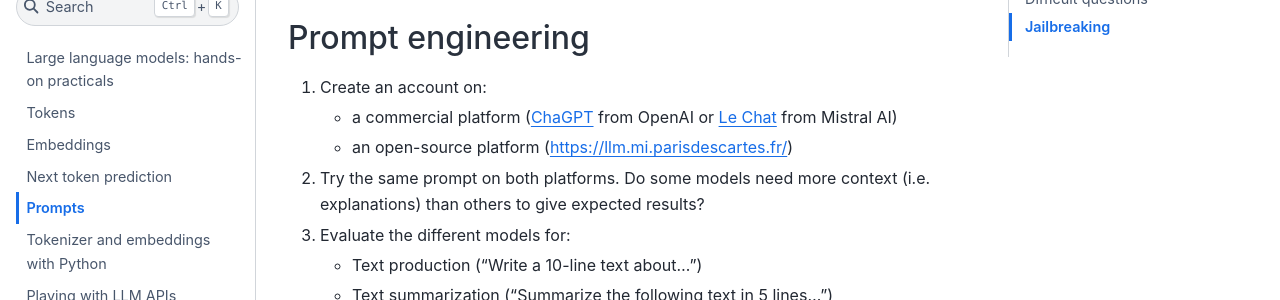
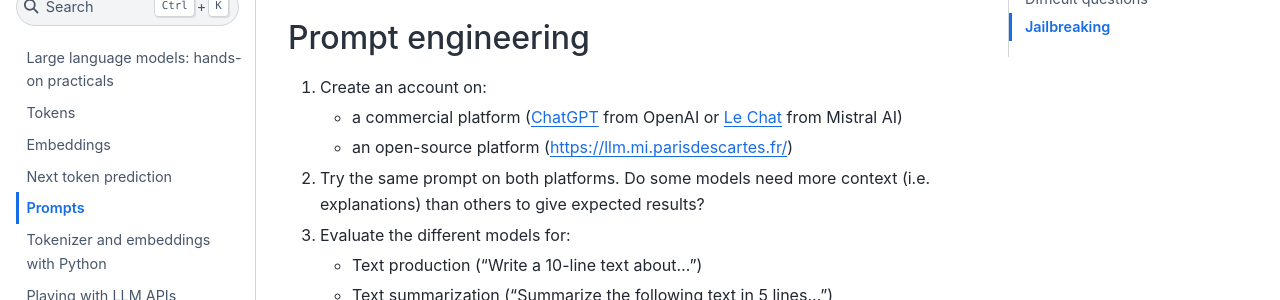
Before and after one commit to pierrepo/llm-practicals, a Jupyter Book: the page built from content/prompts.md, in a window 1280 px wide and 900 px high. Shown: the part 142-442 px from the top of the window. Built offline with Jupyter Book 1.0.4 settings and Sphinx 7.4.7 and the Sphinx Book theme 1.1.4, drawn with Linux system fonts in a browser that asks for light colours.

Commit message:
Fix typo

```diff
--- a/content/prompts.md
+++ b/content/prompts.md
@@ -3,7 +3,7 @@
 ## Prompt engineering
 
 1. Create an account on:
-    - a commercial platform ([ChaGPT](https://chatgpt.com/) from OpenAI or [Le Chat](https://chat.mistral.ai/) from Mistral AI)
+    - a commercial platform ([ChatGPT](https://chatgpt.com/) from OpenAI or [Le Chat](https://chat.mistral.ai/) from Mistral AI)
     - an open-source platform (https://llm.mi.parisdescartes.fr/)
 2. Try the same prompt on both platforms. Do some models need more context (i.e. explanations) than others to give expected results?
 3. Evaluate the different models for:
```
